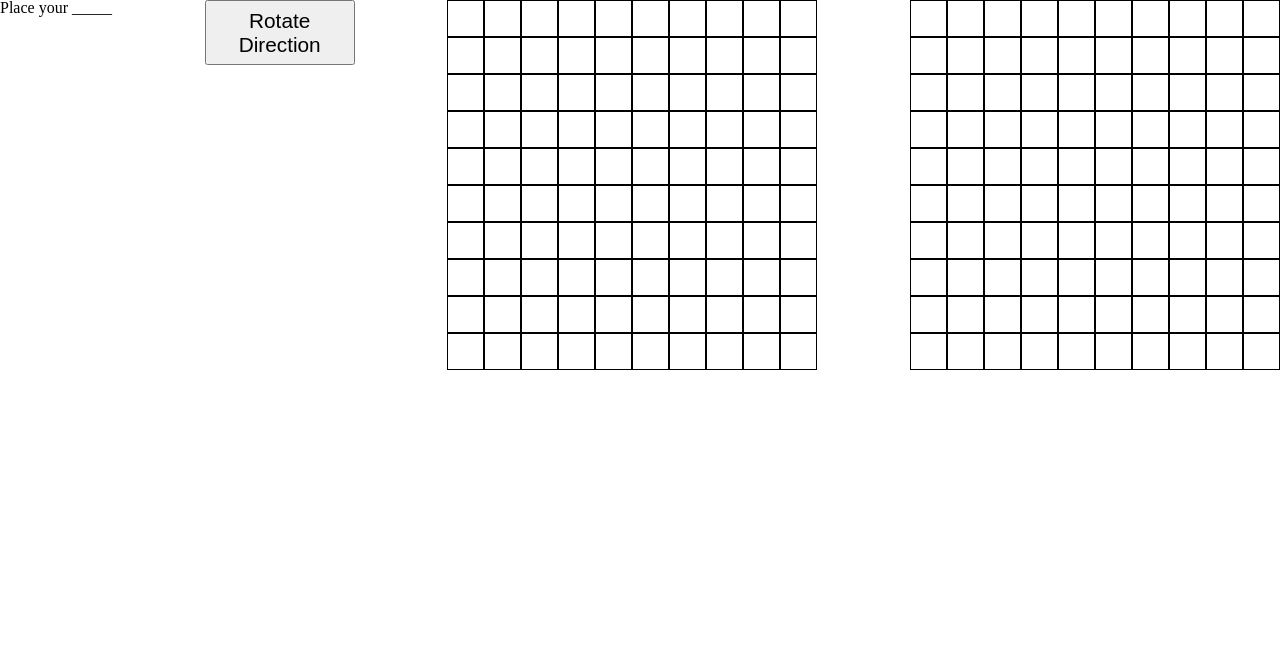
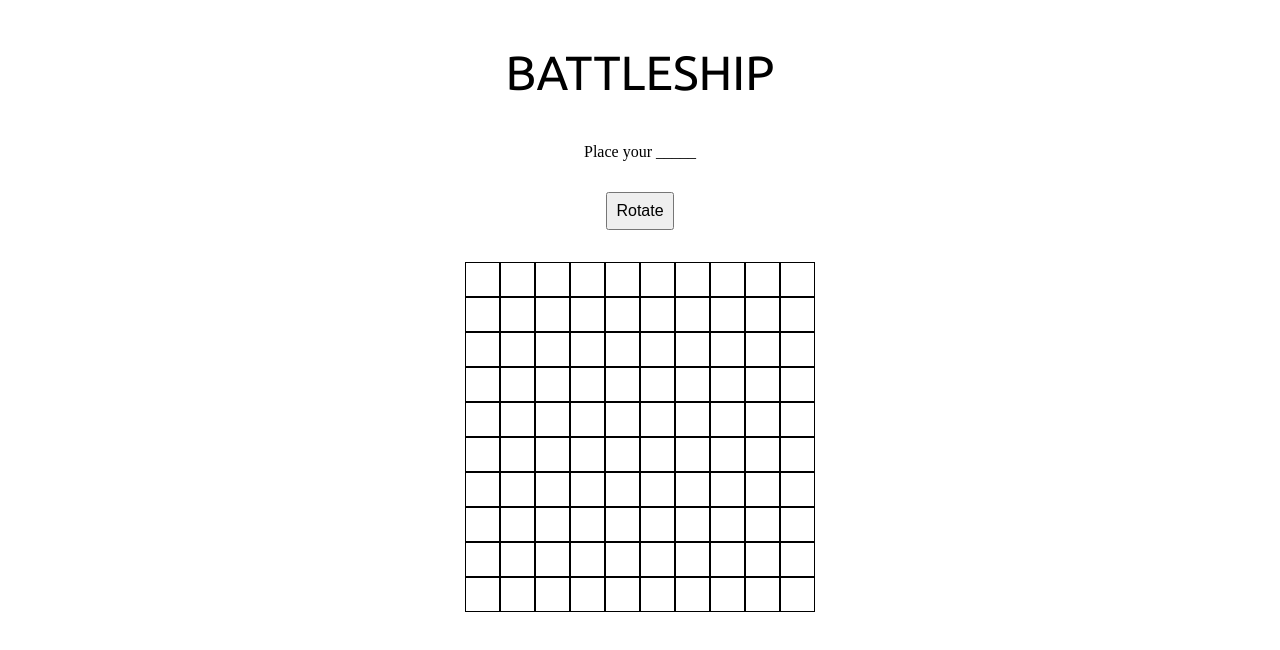
Before and after one commit to prestf8/Battleship, a website with bundled scripts: page index.html in a window 1280 px wide. Built offline with nearby package versions, Linux system fonts and the light colour scheme.

Commit message:
web design fixup v1

```diff
--- a/index.html
+++ b/index.html
@@ -7,15 +7,21 @@
     <title>Document</title>
     <link rel="stylesheet" href="/stylesheets/reset.css"></link>
     <link rel="stylesheet" href="/stylesheets/style.css"></link>
+    <script src="https://kit.fontawesome.com/3c0d58b00f.js" crossorigin="anonymous"></script>
 </head>
 <body>
+    <h1 class="game-logo">BATTLESHIP</h1>
+    <div class="place-down-ship-elements">
+        <p class="place-your">Place your _____ </p>
+        <div class="rotate-direction-ship-container">
+    </div>
+        <button class="rotate-direction-ship">Rotate</button>
+    </div>
     <div class="boards-container">
-        <p class="place-your">Place your _____ </p>
-        <button class="rotate-direction-ship">Rotate Direction</button>
         <div class="player-board board">
         </div>
 
-        <div class="computer-board board">
+        <div class="computer-board board invis">
 
         </div>
     </div>
--- a/modules/DOM.js
+++ b/modules/DOM.js
@@ -177,6 +177,12 @@ const DOM = (() => {
     }
 
     let beginCombatStage = () => {
+
+        // computer board is now visible
+        document.querySelector(".computer-board").classList.remove("invis");
+
+        // rotate ship button and the place your label are now off the DOM
+        document.querySelector(".place-down-ship-elements").classList.add("invis");
         for(let i=0; i < 100; i++) {
             playerBoardDivs[i].removeEventListener("mouseover", hoverShipPlacement);
             playerBoardDivs[i].removeEventListener("click", clickShipPlacement);
--- a/stylesheets/style.css
+++ b/stylesheets/style.css
@@ -1,22 +1,58 @@
+@import url('https://fonts.googleapis.com/css2?family=Ubuntu&display=swap');
+
 body {
     padding: 1rem;
 }
 
+
+.game-logo {
+    font-size: 3rem;
+    text-align: center;
+    margin: 3rem;
+    font-family: 'Ubuntu', sans-serif;
+}
+
+.place-down-ship-elements {
+    display: flex;
+    flex-direction: column;
+    justify-content: center;
+    align-items: center;
+}
+
+.place-your {
+    text-align: center;
+}
+
+.rotate-direction-ship {
+    /* change these dimensions later */
+    font-size: 1rem;
+    padding: 0.5rem;
+    cursor: pointer;
+    margin: 2rem 0;
+}
+
 .boards-container {
     display: flex;
+    flex-direction: column;
+    justify-content: center;
+    align-items: center;
+}
 
-    justify-content: space-between;
+.computer-board {
+    margin-top: 2rem;
 }
 
 .board {
     display: grid;
-    grid-template-rows: repeat(10, auto);
-    grid-template-columns: repeat(10, auto);
+    grid-template-rows: repeat(10, 35px);
+    grid-template-columns: repeat(10, 35px);
+}
+
+.invis {
+    display: none;
 }
 
 .board-div {
-    width: 35px;
-    height: 35px;
     border: 1px solid black;
 }
 
@@ -32,14 +68,13 @@ body {
     background-color: cyan;
 }
 
+@media screen and (min-width: 750px) {
+    .boards-container {
+        flex-direction: row;
+    }
 
-.computer-board {
+    .computer-board {
+        margin-top: 0;
+        margin-left: 2rem;
+    }
 }
-
-.rotate-direction-ship {
-    /* change these dimensions later */
-    width: 150px;
-    height: 65px;
-    font-size: 1.3rem;
-    cursor: pointer;
-}
```
